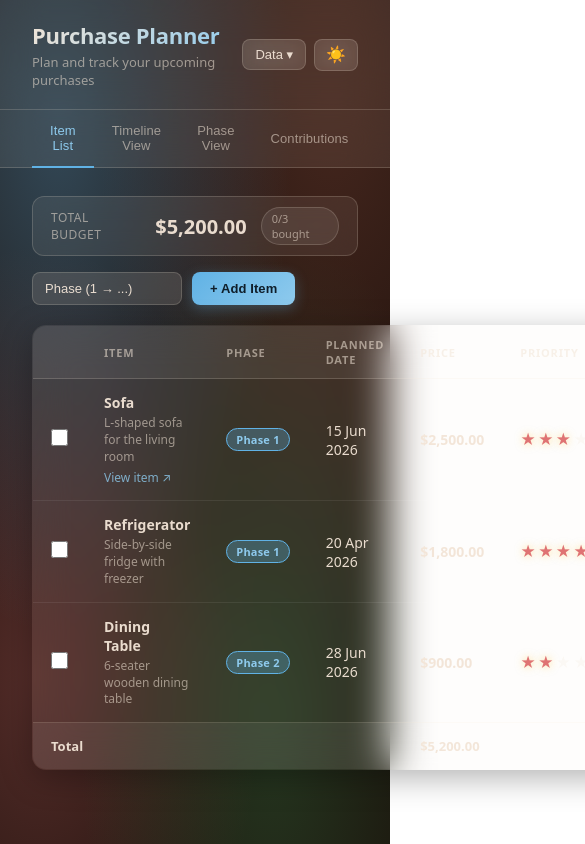
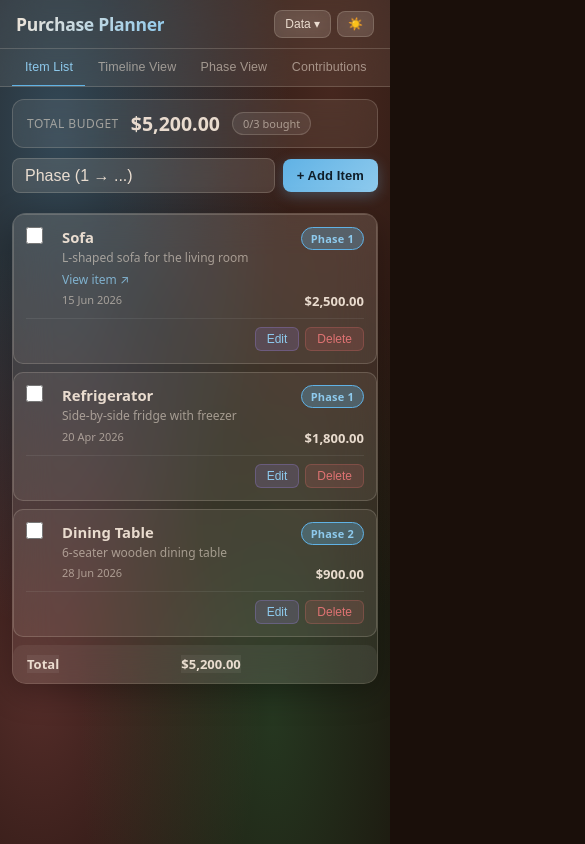
Before and after one commit to aziziazfar/purchase-planner, a React (Vite) app: page / in a window 390 px wide. Shown: the top 844 px of the page, 585 px wide, since content can reach past the window. Built offline with nearby package versions, Linux system fonts and the light colour scheme.

Commit message:
feat: add support for mobile view

```diff
--- a/index.html
+++ b/index.html
@@ -5,7 +5,7 @@
     <link rel="icon" type="image/svg+xml" href="/favicon.svg" />
     <link rel="alternate icon" href="/favicon.svg" />
     <link rel="mask-icon" href="/favicon.svg" color="#f59e0b" />
-    <meta name="viewport" content="width=device-width, initial-scale=1.0" />
+    <meta name="viewport" content="width=device-width, initial-scale=1.0, viewport-fit=cover" />
     <title>Purchase Planner</title>
   </head>
   <body>
--- a/src/App.css
+++ b/src/App.css
@@ -341,6 +341,9 @@
 /* ── Timeline ── */
 .timeline-scroll {
   overflow-x: auto;
+  -webkit-overflow-scrolling: touch;
+  overscroll-behavior-x: contain;
+  touch-action: pan-x;
   border-radius: 14px;
   border: 1px solid var(--glass-border);
   box-shadow: var(--glass-shadow);
@@ -1112,3 +1115,264 @@
   border-radius: 14px;
   border: 1px dashed var(--glass-border);
 }
+
+/* ═══════════════════════════════════════
+   MOBILE  (≤ 640px)
+   ═══════════════════════════════════════ */
+
+/* Prevent any element from blowing out the viewport */
+html, body, #root, .app {
+  max-width: 100vw;
+  overflow-x: hidden;
+}
+
+/* Safe-area insets — extend background into notch/Dynamic Island/home bar */
+.app-header {
+  padding-top: calc(20px + env(safe-area-inset-top));
+  padding-left: calc(32px + env(safe-area-inset-left));
+  padding-right: calc(32px + env(safe-area-inset-right));
+}
+
+.tabs {
+  padding-left: calc(0px + env(safe-area-inset-left));
+  padding-right: calc(0px + env(safe-area-inset-right));
+}
+
+.main-content {
+  padding-bottom: calc(24px + env(safe-area-inset-bottom));
+}
+
+@media (max-width: 640px) {
+  .app-header {
+    padding-top: calc(10px + env(safe-area-inset-top));
+    padding-left: calc(16px + env(safe-area-inset-left));
+    padding-right: calc(16px + env(safe-area-inset-right));
+  }
+  .tabs {
+    padding-left: calc(12px + env(safe-area-inset-left));
+    padding-right: calc(12px + env(safe-area-inset-right));
+  }
+  .main-content {
+    padding-bottom: calc(12px + env(safe-area-inset-bottom));
+  }
+}
+
+/* All flex/grid children can shrink below their content size */
+* {
+  min-width: 0;
+}
+
+@media (max-width: 640px) {
+
+  /* ── Base font — fluid across phone sizes ── */
+  :root {
+    font-size: clamp(13px, 3.8vw, 16px);
+  }
+
+  /* ── Header ── */
+  .app-header {
+    padding: 10px 16px;
+    gap: 8px;
+  }
+  .app-header p {
+    display: none;
+  }
+  .app-header h1 {
+    font-size: clamp(15px, 4.5vw, 20px);
+  }
+  .header-actions {
+    gap: 6px;
+  }
+  .data-menu-trigger,
+  .theme-toggle {
+    padding: 6px 10px;
+    font-size: 12px;
+  }
+
+  /* ── Tabs — horizontal scroll ── */
+  .tabs {
+    padding: 0 12px;
+    overflow-x: auto;
+    -webkit-overflow-scrolling: touch;
+    scrollbar-width: none;
+    overscroll-behavior-x: contain;
+  }
+  .tabs::-webkit-scrollbar { display: none; }
+  .tab {
+    white-space: nowrap;
+    padding: 11px 13px;
+    font-size: clamp(12px, 3.2vw, 14px);
+  }
+
+  /* ── Main content ── */
+  .main-content {
+    padding: 12px;
+  }
+
+  /* ── Toolbar ── */
+  .list-toolbar {
+    flex-direction: column;
+    align-items: stretch;
+    gap: 10px;
+  }
+  .budget-summary {
+    flex-wrap: wrap;
+    gap: 8px 12px;
+    padding: 10px 14px;
+  }
+  .budget-amount {
+    font-size: clamp(16px, 5vw, 22px);
+  }
+  .list-controls {
+    justify-content: space-between;
+    gap: 8px;
+  }
+  .list-controls select {
+    flex: 1;
+    min-width: 0;
+    font-size: 14px;
+  }
+  .btn-primary {
+    font-size: 13px;
+    padding: 9px 14px;
+    white-space: nowrap;
+  }
+
+  /* ── Item List — table → cards ── */
+  .items-table,
+  .items-table tbody {
+    display: block;
+    width: 100%;
+  }
+  .items-table thead { display: none; }
+  .items-table tfoot { display: block; }
+  .items-table tfoot tr {
+    display: flex;
+    justify-content: space-between;
+    padding: 10px 14px;
+    background: var(--tfoot-bg);
+    border-radius: 10px;
+    margin-top: 6px;
+  }
+  .items-table tfoot td {
+    display: block;
+    padding: 0;
+    border: none;
+  }
+
+  /* Each row becomes a card */
+  .items-table tbody tr {
+    display: grid;
+    grid-template-columns: 28px 1fr auto;
+    grid-template-rows: auto auto auto;
+    gap: 4px 8px;
+    background: var(--glass-bg);
+    border: 1px solid var(--glass-border) !important;
+    border-radius: 10px;
+    padding: 12px;
+    margin-bottom: 8px;
+    width: 100%;
+    box-sizing: border-box;
+  }
+  .items-table tbody tr.row-purchased { opacity: 0.5; }
+  .items-table td {
+    display: block;
+    padding: 0;
+    border: none !important;
+    overflow: hidden;
+    text-overflow: ellipsis;
+  }
+
+  /* Checkbox — col 1, row 1 */
+  .col-check {
+    grid-column: 1;
+    grid-row: 1;
+    display: flex;
+    align-items: flex-start;
+    padding-top: 2px;
+    width: auto;
+    text-align: left;
+  }
+  /* Item name — col 2, row 1 */
+  .items-table tbody tr td:nth-child(2) { grid-column: 2; grid-row: 1; }
+  /* Phase badge — col 3, row 1 */
+  .items-table tbody tr td:nth-child(3) { grid-column: 3; grid-row: 1; text-align: right; }
+  /* Date — col 2, row 2 */
+  .items-table tbody tr td:nth-child(4) { grid-column: 2; grid-row: 2; font-size: 11px; color: var(--text-muted); }
+  /* Price — col 3, row 2 */
+  .items-table tbody tr td:nth-child(5) { grid-column: 3; grid-row: 2; text-align: right; font-size: 13px; }
+  /* Priority — hidden */
+  .items-table tbody tr td:nth-child(6) { display: none; }
+  /* Actions — full width, row 3 */
+  .items-table tbody tr td:nth-child(7) {
+    grid-column: 1 / -1;
+    grid-row: 3;
+    padding-top: 8px;
+    border-top: 1px solid var(--row-border) !important;
+    margin-top: 4px;
+  }
+  .action-buttons { justify-content: flex-end; }
+
+  /* Purchased divider */
+  .purchased-divider td { border-radius: 8px; }
+
+  /* ── Timeline ── */
+  .timeline-table th {
+    min-width: clamp(160px, 60vw, 220px);
+  }
+
+  /* ── Phase View — stack columns ── */
+  .phase-columns {
+    flex-direction: column;
+  }
+  .phase-column {
+    min-width: unset;
+    width: 100%;
+  }
+
+  /* ── Contributions ── */
+  .cv-profile-row {
+    flex-direction: column;
+    gap: 10px;
+  }
+  .cv-profile-meta { padding-top: 0; }
+  .cv-profile-detail {
+    flex-direction: column;
+    gap: 12px;
+  }
+  .cv-section {
+    min-width: unset;
+    width: 100%;
+  }
+
+  /* ── Modal — slides up from bottom ── */
+  .modal-backdrop {
+    align-items: flex-end;
+    padding: 0;
+  }
+  .modal {
+    max-width: 100%;
+    width: 100%;
+    border-radius: 20px 20px 0 0;
+    max-height: 92vh;
+  }
+  /* Prevent iOS zoom on input focus (font-size must be ≥ 16px) */
+  .modal input,
+  .modal textarea,
+  .paid-by-amount,
+  .new-profile-row input,
+  .list-controls select {
+    font-size: 16px;
+  }
+
+  /* ── Paid By rows ── */
+  .paid-by-row { flex-wrap: wrap; }
+  .paid-by-amount { width: 100%; }
+
+  /* ── Data menu dropdown ── */
+  .data-menu-dropdown {
+    right: auto;
+    left: 0;
+    min-width: clamp(160px, 50vw, 200px);
+  }
+}
--- a/src/App.jsx
+++ b/src/App.jsx
@@ -1,4 +1,4 @@
-import { useState } from 'react';
+import { useState, useEffect } from 'react';
 import { loadItems, addItem, updateItem, deleteItem, togglePurchased } from './data/store';
 import { loadProfiles, addProfile } from './data/profiles';
 import { exportToFile, importFromFile, saveToCache } from './data/io';
@@ -16,6 +16,10 @@ export default function App() {
   const [tab, setTab] = useState('list');
   const [modal, setModal] = useState(null);
   const [theme, setTheme] = useState('dark');
+
+  useEffect(() => {
+    document.documentElement.setAttribute('data-theme', theme);
+  }, [theme]);
 
   function handleAdd() { setModal('add'); }
   function handleEdit(item) { setModal(item); }
--- a/src/index.css
+++ b/src/index.css
@@ -104,6 +104,15 @@ body {
   min-height: 100vh;
 }
 
+[data-theme="dark"] body,
+:root:not([data-theme]) body {
+  background: #1a0f0a;
+}
+
+[data-theme="light"] body {
+  background: #f5ece2;
+}
+
 #root {
   min-height: 100vh;
 }
```
